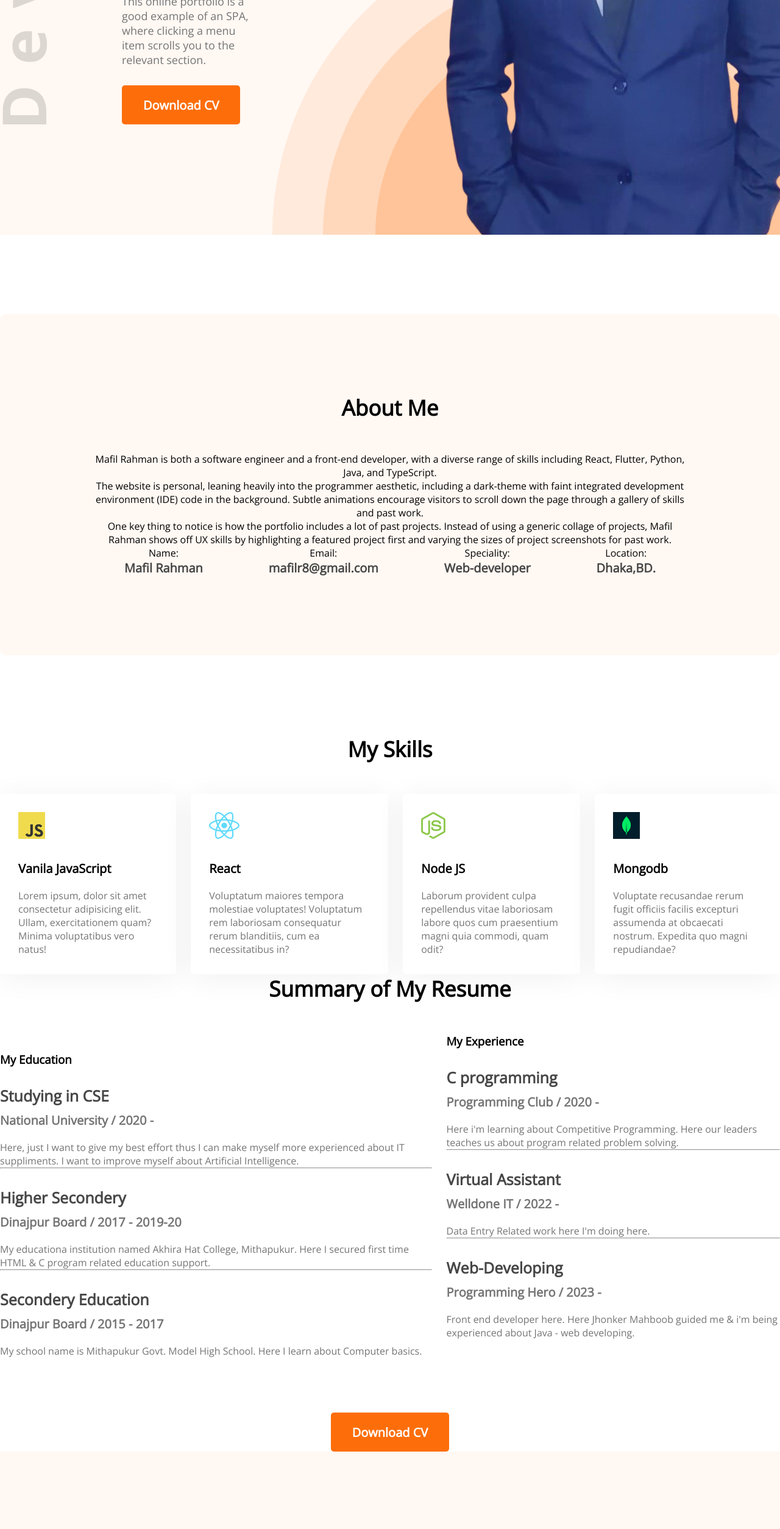
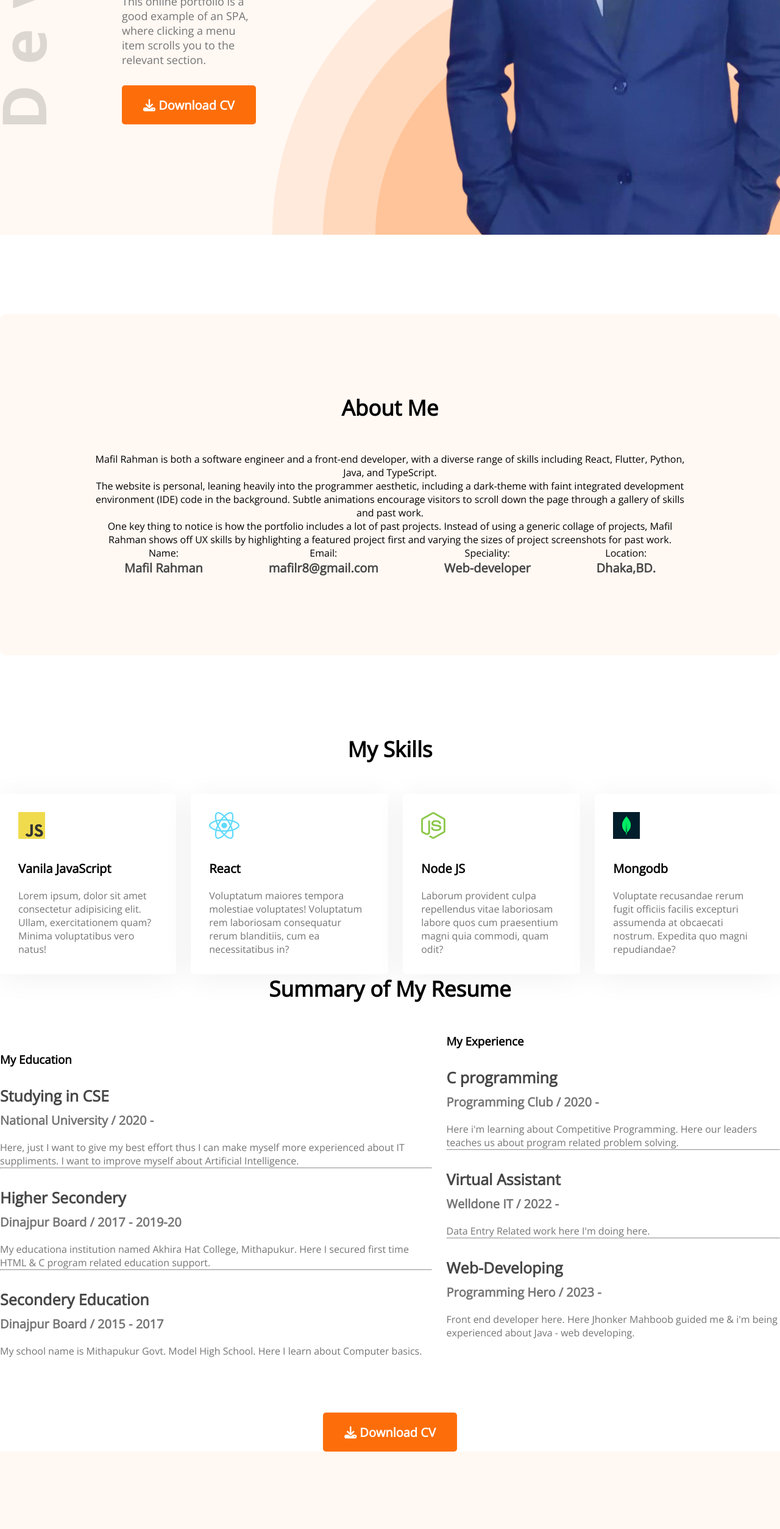
Before and after one commit to Mafilrahman/Developer-Portfolio, a plain HTML site: page index.html in a window 1280 px wide. Shown: the part 739-3247 px from the top of the page at 61% size. Drawn offline with nearby package versions, Linux system fonts and the light colour scheme.

Commit message:
added icons

```diff
--- a/index.html
+++ b/index.html
@@ -6,6 +6,7 @@
     <meta name="viewport" content="width=
     , initial-scale=1.0">
     <title>Developer-Portfolio</title>
+    <script src="https://kit.fontawesome.com/ecb1dc6129.js" crossorigin="anonymous"></script>
     <link rel="preconnect" href="https://fonts.googleapis.com"><link rel="preconnect" href="https://fonts.gstatic.com" crossorigin><link href="https://fonts.googleapis.com/css2?family=Open+Sans&display=swap" rel="stylesheet">
     <link rel="stylesheet" href="styles/portfolio.css">
 
@@ -30,7 +31,7 @@
                 <h1 class="banner-title">Mafil Rahman</h1>
                 <p class="banner-description"><br>Welcome to my website. Sometimes simple is best, and the slick black branding, typography, and copy show off personality as well as skills.</br>This online portfolio is a good example of an SPA, where clicking a menu item scrolls you to the relevant section.
                 </p>
-                    <button class="btn-primary">Download CV</button>
+                    <button class="btn-primary"><i class="fa-solid fa-download"></i> Download CV</button>
             </div>
 
             <img src="mafil.png.png">
@@ -148,7 +149,7 @@
     </div>
 </div>
 <div class="resume-button">
-    <button class="btn-primary">Download CV</button>
+    <button class="btn-primary"><i class="fa-solid fa-download"></i> Download CV</button>
 </div>
     </section>
     <!--Contact Section-->
```
